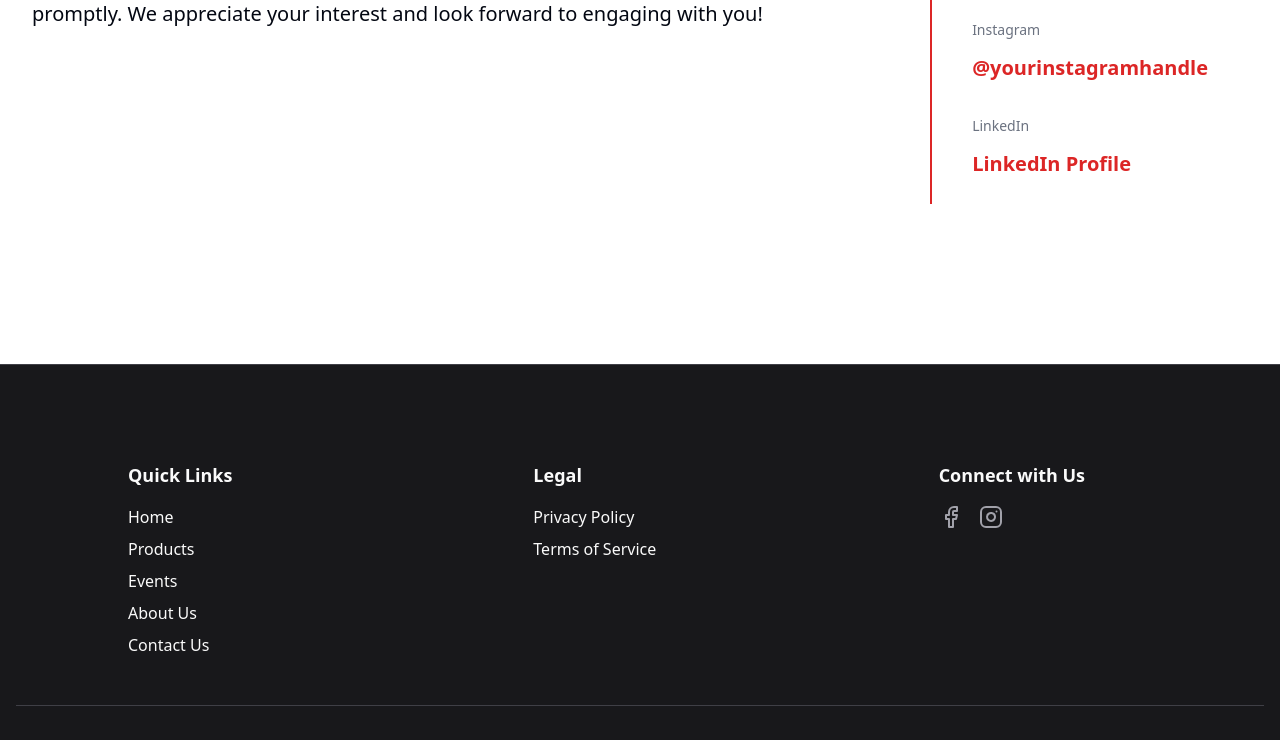
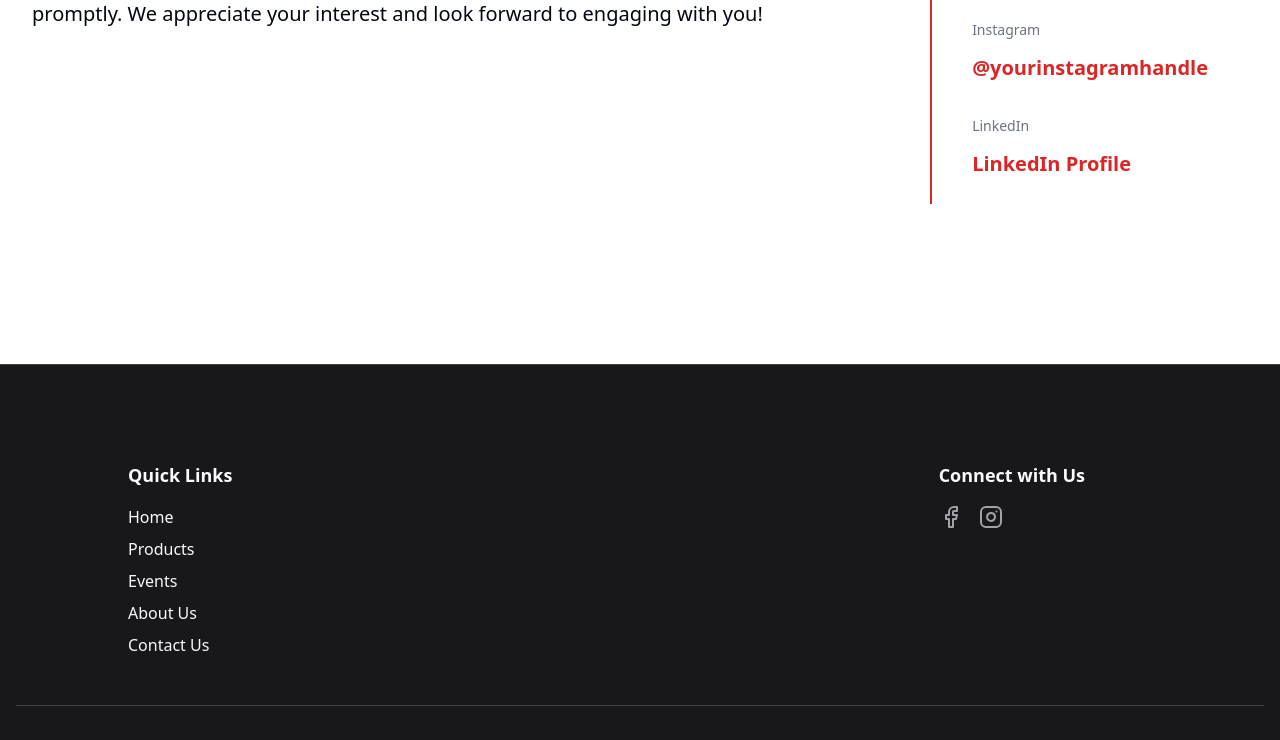
Before and after one commit to mytvDor/Camera, a React (Vite) app: page /contact in a window 1280 px wide. Shown: the part 404-1144 px from the top of the page. Built offline with nearby package versions, Linux system fonts and the light colour scheme.

Commit message:
added changes as req SB

```diff
--- a/src/Comps/Footer.tsx
+++ b/src/Comps/Footer.tsx
@@ -31,13 +31,13 @@ export default function Footer() {
             </ul>
           </div>
           <div>
-            <h2 className="mb-4 text-lg font-semibold">Legal</h2>
-            <ul className="space-y-2">
-              <li><a href="/legal#privacy" className="hover:text-zinc-300">Privacy Policy</a></li>
-              <li><a href="/legal#terms" className="hover:text-zinc-300">Terms of Service</a></li>
+            {/* <h2 className="mb-4 text-lg font-semibold">Legal</h2>
+            <ul className="space-y-2"> */}
+              {/* <li><a href="/legal#privacy" className="hover:text-zinc-300">Privacy Policy</a></li>
+              <li><a href="/legal#terms" className="hover:text-zinc-300">Terms of Service</a></li> */}
               {/* <li><a href="/legal#cookies" className="hover:text-zinc-300">Cookie Policy</a></li>
               <li><a href="/legal#gdpr" className="hover:text-zinc-300">GDPR Compliance</a></li> */}
-            </ul>
+            {/* </ul> */}
           </div>
           <div>
             <h2 className="mb-4 text-lg font-semibold">Connect with Us</h2>
--- a/src/Pages/MHome.tsx
+++ b/src/Pages/MHome.tsx
@@ -3,14 +3,14 @@ import { Camera, Battery, Eye, Users } from 'lucide-react'
 export default function MHome() {
 
   return (
-<div className="bg-white m-5">
+<div className="bg-white m-1">
 <section className="text-gray-600 body-font">
   <div className="container mx-auto flex px-5 py-24 md:flex-row flex-col items-center">
     <div className="lg:max-w-lg lg:w-full md:w-1/2 w-5/6 mb-10 md:mb-0">
-      <img className="object-cover object-center rounded" alt="hero" src="https://res.cloudinary.com/de6u5kbiw/image/upload/c_crop,w_750,h_600/v1731481280/swissco/jgcova9bfyl1n8ykwtzl.png"/>
+      <img className="object-cover object-center rounded" alt="hero" src="https://res.cloudinary.com/de6u5kbiw/image/upload/v1732273240/swissco/Screenshot_from_2024-11-22_16-30-23_nvorwk.png"/>
     </div>
     <div className="lg:flex-grow md:w-1/2 lg:pl-24 md:pl-16 flex flex-col md:items-start md:text-left items-center text-center">
-  <h1 className="title-font sm:text-4xl text-4xl mb-4 font-bold text-gray-100 bg-red-600 p-5 rounded-2xl">
+  <h1 className="title-font sm:text-4xl text-4xl mb-4 font-bold text-gray-100rounded-2xl">
     Elevate Your Photography
     <br className="hidden lg:inline-block" /> with Premium Accessories
   </h1>
@@ -333,7 +333,8 @@ export default function MHome() {
     <h1 className="text-[25px]">FAQ</h1>
 <AccordionDemo></AccordionDemo>
 </div> */}
-<section className="bg-red-600 rounded-3xl m-3 text-gray-600 body-font py-24">
+
+{/* <section className="bg-red-600 rounded-3xl m-3 text-gray-600 body-font py-24">
   <div className="container mx-auto px-5">
     <h1 className="text-3xl font-medium text-white mb-12 text-center">Testimonials</h1>
     <div className="flex flex-wrap -m-4">
@@ -344,7 +345,7 @@ export default function MHome() {
           </svg>
           <p className="leading-relaxed mb-6">"Swissco’s products have completely changed our workflow, making everything more efficient and reliable. I would recommend them to anyone looking for top-quality tech solutions."</p>
           <div className="inline-flex items-center">
-            {/* <img alt="testimonial" src="https://dummyimage.com/106x106" className="w-12 h-12 rounded-full object-cover"/> */}
+            // <img alt="testimonial" src="https://dummyimage.com/106x106" className="w-12 h-12 rounded-full object-cover"/>
             <div className="pl-4">
               <span className="text-gray-900 font-medium">Holden Caulfield</span>
               <span className="text-gray-500 ml-4 text-sm">UI DEVELOPER</span>
@@ -359,7 +360,7 @@ export default function MHome() {
           </svg>
           <p className="leading-relaxed mb-6">"Exceptional design and functionality! Swissco’s chargers and batteries are a game-changer for our media production team."</p>
           <div className="inline-flex items-center">
-            {/* <img alt="testimonial" src="https://dummyimage.com/107x107" className="w-12 h-12 rounded-full object-cover"/> */}
+            // <img alt="testimonial" src="https://dummyimage.com/107x107" className="w-12 h-12 rounded-full object-cover"/>
             <div className="pl-4">
               <span className="text-gray-900 font-medium">Alper Kamu</span>
               <span className="text-gray-500 ml-4 text-sm">DESIGNER</span>
@@ -369,7 +370,7 @@ export default function MHome() {
       </div>
     </div>
   </div>
-</section>
+</section> */}
 
 
 </div>
--- a/src/Pages/Products.tsx
+++ b/src/Pages/Products.tsx
@@ -11,7 +11,7 @@ export default function Products() {
       category: 'DUAL CHARGING MADE EASY',
       title: 'SC308 Duo Battery LCD Charger',
       description: 'The SC308 Duo Battery LCD Charger offers efficient, dual-port charging with a clear LCD display for real-time battery status. Engineered for versatility, it’s an essential tool for on-the-go professionals.',
-      imgSrc: 'https://res.cloudinary.com/de6u5kbiw/image/upload/v1731517000/swissco/SC308_Duo_Battery_LCD_Charger_mnwvni.jpg',
+      imgSrc: 'https://res.cloudinary.com/de6u5kbiw/image/upload/v1732274191/swissco/117ad450-689e-46f7-9383-d4214f8a2f50.png',
       price: 'Contact for Price',
     },
     {
@@ -32,7 +32,7 @@ export default function Products() {
       category: 'DUAL CHARGING POWER',
       title: 'DL608 USB Twin Battery Charger',
       description: 'The DL608 USB Twin Battery Charger is designed for efficiency and convenience, allowing you to charge two batteries simultaneously via USB. Its compact design makes it ideal for travel.',
-      imgSrc: 'https://res.cloudinary.com/de6u5kbiw/image/upload/v1731517245/swissco/DL608_USB_Twin_Battery_Charger_fsafei.jpg',
+      imgSrc: 'https://res.cloudinary.com/de6u5kbiw/image/upload/v1732274070/swissco/8a0739cc-3b16-4b0b-8e0c-6743d26d8a41.png',
       price: 'Contact for Price',
     },
     {
```
Also changed, not shown: 1 other file (tests, documents, lock files or other folders).
